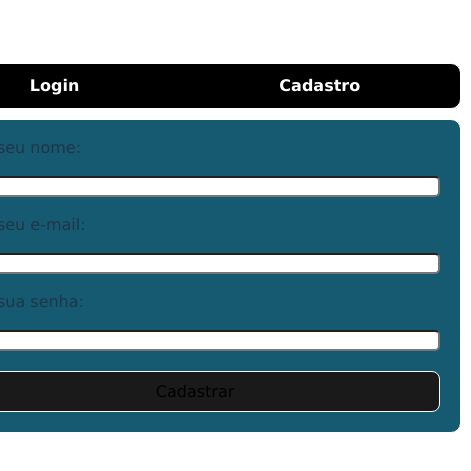
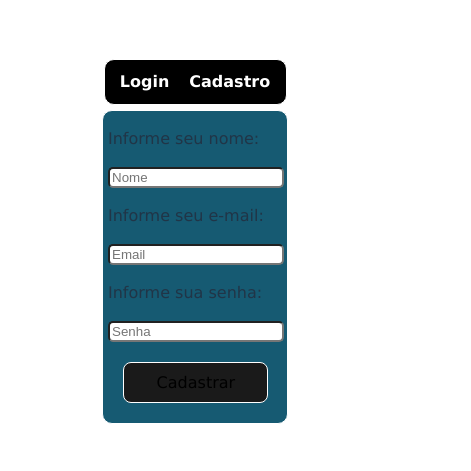
Before and after one commit to higorfranca96/front-gerenciador-tarefas, a React (Vite) app: page /register in a window 390 px wide. Shown: the part 179-650 px from the top of the page, 471 px wide, since content can reach past the window. Built offline with nearby package versions, Linux system fonts and the light colour scheme.

Commit message:
ajuste responsividade

```diff
--- a/src/index.css
+++ b/src/index.css
@@ -169,3 +169,40 @@ h1 {
     color: #747bff;
   }
 }
+
+@media (max-width: 900px) {
+  .colTarefa {
+    width: 80%;
+    margin: 10px auto;
+  }
+  .rowTarefa {
+    flex-direction: column;
+    align-items: center;
+  }
+  .formItemDS {
+    width: 80%;
+  }
+}
+
+@media (max-width: 600px) {
+  .form,
+  .colTarefa {
+    width: 98%;
+    margin: 5px auto;
+  }
+  .navbar {
+    /* flex-direction: column; */
+    /* gap: 8px; */
+    margin: 2px;
+  }
+  .navItem {
+    margin: 10px;
+    font-size: 1em;
+  }
+  .formItem,
+  .formItemDS {
+    /* width: 95%; */
+    margin-left: 2.5%;
+    margin-right: 2.5%;
+  }
+}
--- a/src/pages/RegisterPage.jsx
+++ b/src/pages/RegisterPage.jsx
@@ -21,11 +21,11 @@ export default function RegisterPage() {
 
   return (
     <form className='form' onSubmit={handleSubmit}>
-      <label><p>Informe seu nome:</p></label>
+      <label className='formItem'><p>Informe seu nome:</p></label>
       <input className='formItem' placeholder="Nome" value={nome} onChange={(e) => setNome(e.target.value)} />
-      <label><p>Informe seu e-mail:</p></label>
+      <label className='formItem'><p>Informe seu e-mail:</p></label>
       <input className='formItem' placeholder="Email" value={email} onChange={(e) => setEmail(e.target.value)} />
-      <label><p>Informe sua senha:</p></label>
+      <label className='formItem'><p>Informe sua senha:</p></label>
       <input className='formItem' placeholder="Senha" type="password" value={senha} onChange={(e) => setSenha(e.target.value)} />
       <button type="submit" className='button'>Cadastrar</button>
     </form>
```
